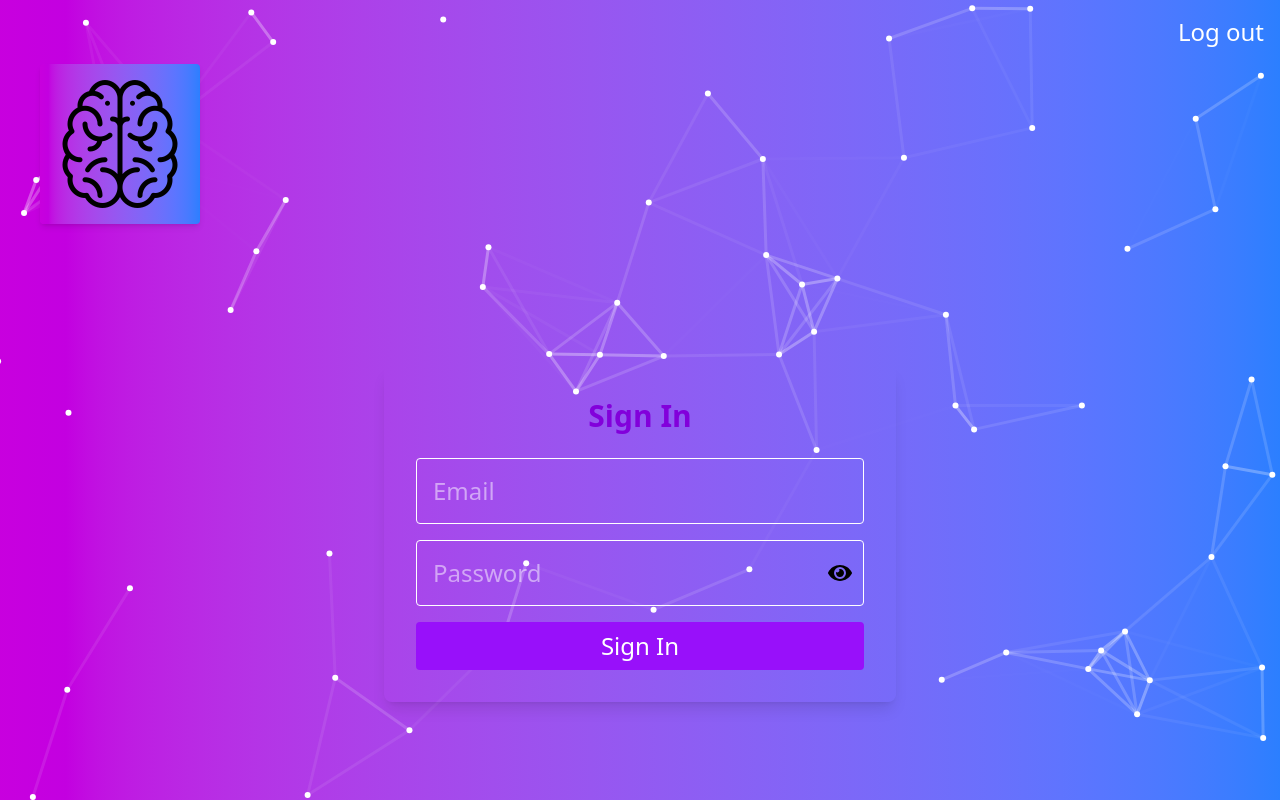
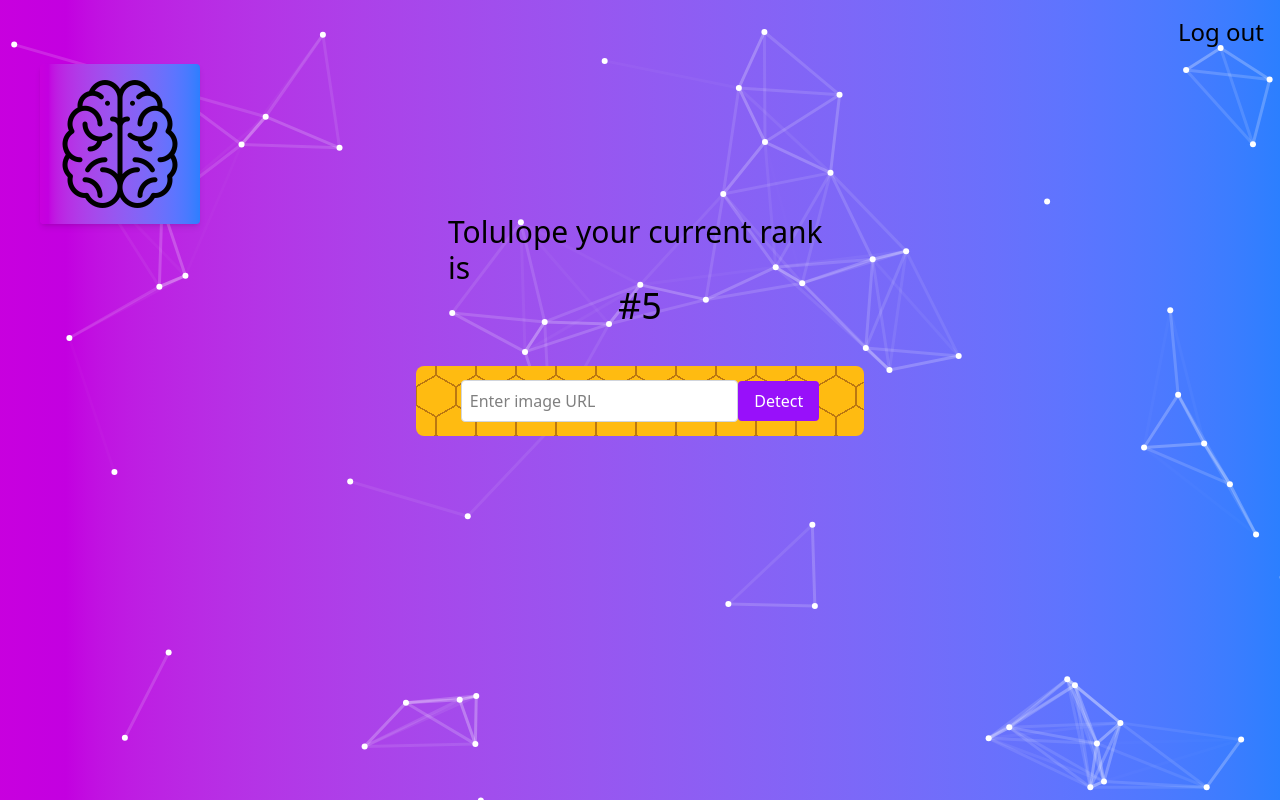
Before and after one commit to Jerry3048/Image-march, a React (Vite) app: page / in a window 1280 px wide. Built offline with nearby package versions, Linux system fonts and the light colour scheme.

Commit message:
Implement routing with react-router and restructure app components

```diff
--- a/package.json
+++ b/package.json
@@ -19,6 +19,7 @@
     "react-dom": "^19.1.0",
     "react-icons": "^5.5.0",
     "react-parallax-tilt": "^1.7.298",
+    "react-router": "^7.6.2",
     "react-tsparticles": "^2.12.2",
     "tailwindcss": "^4.1.8",
     "tsparticles": "^3.8.1",
--- a/src/App.jsx
+++ /dev/null
@@ -1,43 +0,0 @@
-import { useState } from "react";
-import Signin from "./components/Signin.jsx";
-import Nav from "./components/Nav.jsx";
-import Logo from "./components/Logo.jsx";
-import Imagelink from "./components/Imagelink.jsx";
-import Facerecognition from "./components/Facerecognition.jsx";
-import Rank from "./components/Rank.jsx";
-import Design from "./components/Design.jsx";
-
-function App() {
-  const [imageUrl, setImageUrl] = useState("");
-  const [isSignedIn, setIsSignedIn] = useState(false);
-
-  const handleImageSubmit = (url) => {
-    setImageUrl(url);
-  };
-
-  return (
-    <div className="relative min-h-screen h-screen overflow-hidden bg-gradient-to-r from-fuchsia-600 to-blue-500 text-white">
-
-      <div className="absolute inset-0 z-0">
-        <Design />
-      </div>
-
-      <div className="relative z-10 ">
-    <Nav />
-    <Logo />
-
-        {!isSignedIn ? (
-          <Signin onSignIn={() => setIsSignedIn(true)} />
-        ) : (
-          <div>
-            <Rank />
-            <Imagelink onSubmit={handleImageSubmit} />
-            <Facerecognition imageUrl={imageUrl} />
-          </div>
-        )}
-      </div>
-    </div>
-  );
-}
-
-export default App;
--- /dev/null
+++ b/src/Index.jsx
@@ -0,0 +1,19 @@
+import { useState } from 'react';
+import App from './Pages/App';
+import Signin from './components/Signin';
+import { BrowserRouter, Route, Routes } from 'react-router';
+
+function Index() {
+  const [isSignedIn, setIsSignedIn] = useState(false);
+
+  return (
+    <BrowserRouter>
+      <Routes>
+        <Route Index path='/' element={<App isSignedIn={isSignedIn} setIsSignedIn={setIsSignedIn} />} />
+        <Route path='/login' element={<Signin onSignIn={() => setIsSignedIn(true)} />} />
+      </Routes>
+    </BrowserRouter>
+  );
+}
+
+export default Index;
--- /dev/null
+++ b/src/Pages/App.jsx
@@ -0,0 +1,38 @@
+import { useState } from "react";
+import Nav from "../components/Nav";
+import Logo from "../components/Logo";
+import Imagelink from "../components/Imagelink";
+import Facerecognition from "../components/Facerecognition";
+import Rank from "../components/Rank";
+import Design from "../components/Design.jsx";
+
+import  { useNavigate } from 'react-router';
+
+function App({ isSignedIn = false, setIsSignedIn = () => {} }) {
+  const navigate = useNavigate();
+  const [imageUrl, setImageUrl] = useState("");
+
+  if (!isSignedIn) {
+    navigate("/login");
+  }
+
+  const handleImageSubmit = (url) => setImageUrl(url);
+
+  return (
+    <div className="relative min-h-screen bg-gradient-to-r from-fuchsia-600 to-blue-500">
+      <div className="absolute inset-0 z-0">
+        <Design />
+      </div>
+      <div className="relative z-10">
+        <Nav onLogout={() => setIsSignedIn(false)} />
+        <Logo />
+        <Rank />
+        <Imagelink onSubmit={handleImageSubmit} />
+        <Facerecognition imageUrl={imageUrl} />
+
+      </div>
+    </div>
+  );
+}
+
+export default App;
--- a/src/components/Logo.jsx
+++ b/src/components/Logo.jsx
@@ -4,7 +4,7 @@
 function Logo() {
   return (
     <Tilt tiltMaxAngleX={55} tiltMaxAngleY={55} style={{ height: 150, width: 150 }}>
-      <div className="w-25 h-25 md:h-40  md:w-40 bg-gradient-to-r from-fuchsia-600 to-blue-500 p-4 rounded shadow-md ml-10">
+      <div className="w-25 h-25 md:h-40   md:w-40 bg-gradient-to-r from-fuchsia-600 to-blue-500 p-4 rounded shadow-md ml-10">
         <img src={brain} alt="logo" className="w-full h-full object-contain" />
       </div>
     </Tilt>
--- a/src/components/Nav.jsx
+++ b/src/components/Nav.jsx
@@ -1,15 +1,20 @@
-function Nav() {
+import {Link} from 'react-router';
+function Nav({ onLogout }) {
   return (
     <nav className="p-4">
       <div className="container mx-auto flex justify-end">
         <ul className="flex space-x-6">
           <li>
-            <a href="/login" className="text-white hover:text-gray-300 text-2xl">Log out</a>
+            <button
+              onClick={onLogout}
+              className="text-black hover:text-gray-300 text-2xl bg-transparent border-none"
+            >
+              <Link herf="/login">Log out</Link>
+            </button>
           </li>
         </ul>
       </div>
     </nav>
-  )
+  );
 }
-
-export default Nav
+export default Nav;
--- a/src/components/Signin.jsx
+++ b/src/components/Signin.jsx
@@ -1,29 +1,44 @@
 import { useState } from "react";
+import { useNavigate } from "react-router";
 import { FaEye, FaEyeSlash } from "react-icons/fa";
+import Design from "./Design";
+import Logo from "./Logo";
 
 function Signin({ onSignIn }) {
   const [email, setEmail] = useState("");
   const [password, setPassword] = useState("");
   const [showPassword, setShowPassword] = useState(false);
 
+  const navigate = useNavigate();
   const handleSubmit = (e) => {
     e.preventDefault();
     if (email && password) {
-      if (onSignIn) onSignIn();
+      if (onSignIn) navigate("/"); // Navigate to home if onSignIn is provided
+      else {
+        // Simulate a sign-in process
+        console.log("Signing in with:", { email, password });
+        alert("Signed in successfully!");
+        navigate("/"); // Redirect to home after sign-in
+      }
     } else {
       alert("Please enter email and password.");
     }
   };
 
   return (
-    <div className="flex flex-col items-center justify-center min-h-[80vh]">
-      <div className="rounded-lg shadow-lg p-8 sm:w-full  w-[80%] max-w-lg">
-        <h2 className="text-3xl font-bold mb-6 text-center text-purple-700">Sign In</h2>
+   <div className = "bg-gradient-to-r from-fuchsia-600 to-blue-500 min-h-screen">
+      <div className="absolute inset-0 z-0">
+          <Design />
+        </div>
+     <div className="pt-12"> <Logo /></div>
+      <div className="flex flex-col items-center justify-center mt-30 ">
+        <div className="rounded-lg shadow-lg p-4  lg:p-8 lg:w-full max-w-sm z-1">
+          <h2 className="text-2xl font-bold mb-6 text-center text-purple-700">Sign In</h2>
           <form onSubmit={handleSubmit} className="flex flex-col gap-4">
             <input
               type="email"
               placeholder="Email"
-            className="p-4 border rounded text-2xl"
+              className="p-2 border rounded cursor-text"
               value={email}
               onChange={e => setEmail(e.target.value)}
               required
@@ -32,13 +47,13 @@
               <input
                 type={showPassword ? "text" : "password"}
                 placeholder="Password"
-              className="p-4 border rounded w-full pr-10 text-2xl"
+                className="p-2 border rounded w-full pr-10 cursor-text"
                 value={password}
                 onChange={e => setPassword(e.target.value)}
                 required
               />
               <span
-              className="absolute right-3 top-1/2 transform -translate-y-1/2 cursor-pointer text-black text-2xl"
+                className="absolute right-3 top-1/2 transform -translate-y-1/2 cursor-pointer text-black"
                 onClick={() => setShowPassword((prev) => !prev)}
               >
                 {showPassword ? <FaEyeSlash /> : <FaEye />}
@@ -46,13 +61,14 @@
             </div>
             <button
               type="submit"
-            className="bg-purple-600 text-white py-2 rounded hover:bg-purple-700 transition text-2xl"
+              className="bg-purple-600 text-white py-2 rounded hover:bg-purple-700 transition cursor-pointer"
             >
               Sign In
             </button>
           </form>
         </div>
       </div>
+   </div>
   );
 }
 
--- a/src/main.jsx
+++ b/src/main.jsx
@@ -1,10 +1,10 @@
-import { StrictMode } from 'react'
-import { createRoot } from 'react-dom/client'
-import './App.css'
-import App from './App.jsx'
+import { StrictMode } from "react";
+import { createRoot } from "react-dom/client";
+import "./App.css";
+import Index from "./Index.jsx";
 
-createRoot(document.getElementById('root')).render(
+createRoot(document.getElementById("root")).render(
   <StrictMode>
-    <App />
-  </StrictMode>,
-)
+    <Index />
+  </StrictMode>
+);
```
Also changed, not shown: 1 other file (tests, documents, lock files or other folders). Lines whose indentation alone changed are shown as unchanged.
